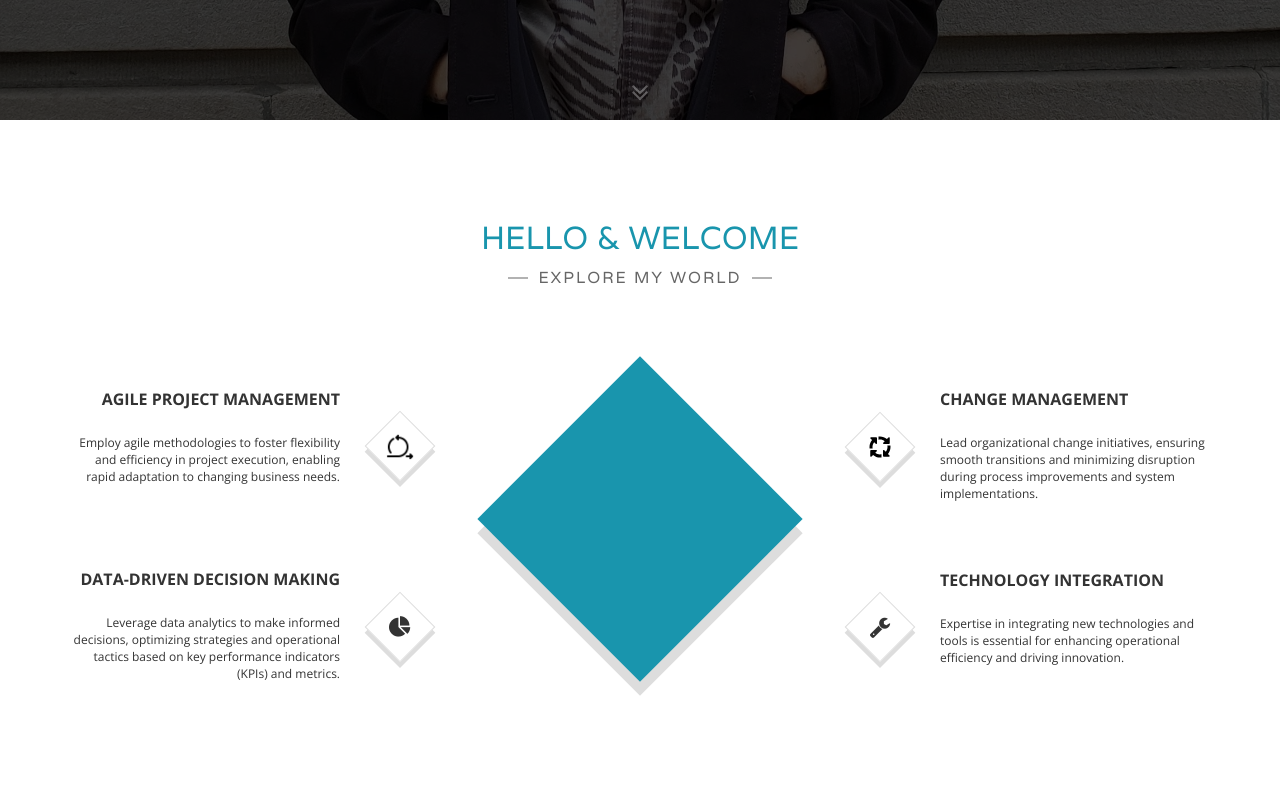
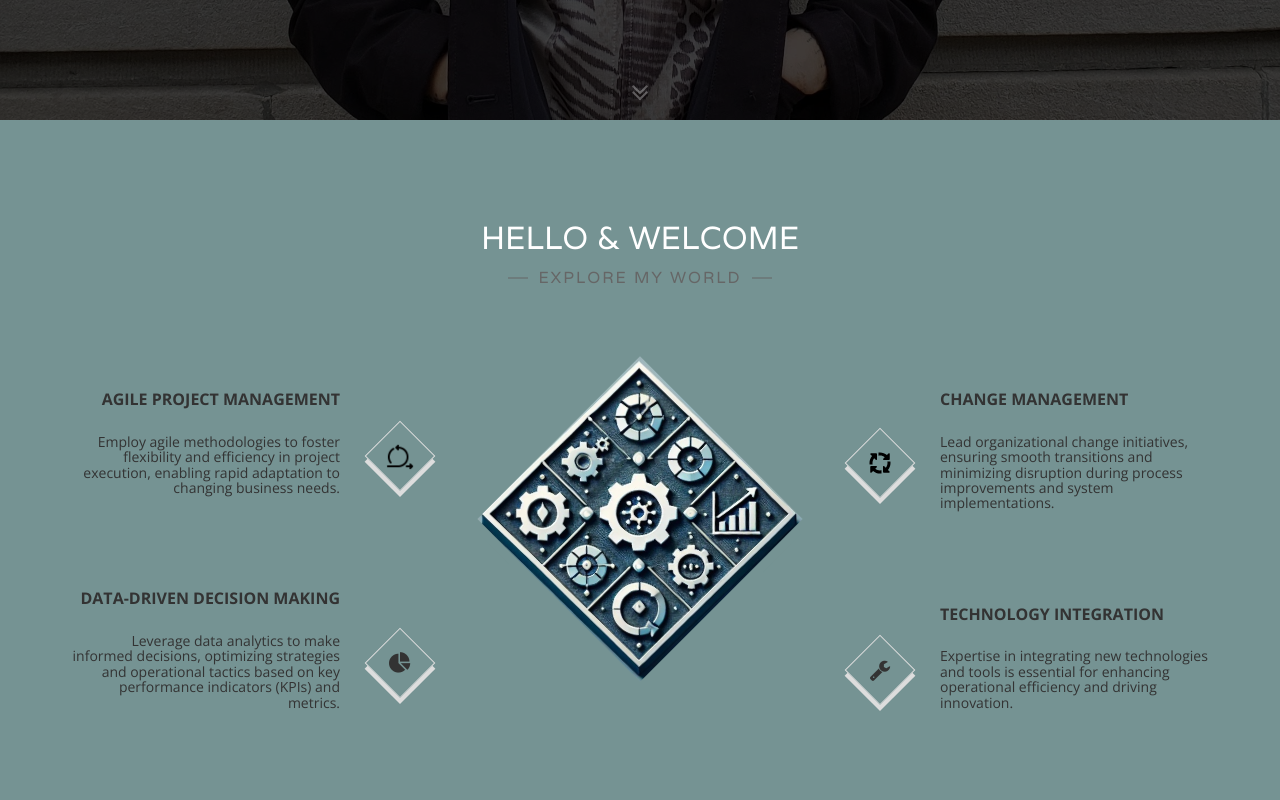
Before and after one commit to DarshanaRevankar/darshanarevankar.github.io, a plain HTML site: page index.html in a window 1280 px wide. Shown: the part 740-1540 px from the top of the page. Drawn offline with nearby package versions, Linux system fonts and the light colour scheme.

Commit message:
Minor changes

```diff
--- a/assets/css/style.css
+++ b/assets/css/style.css
@@ -124,21 +124,23 @@ html, body {
   right: auto;
   top: 50%;
   left: 50%;
-  margin: 0 auto;
   width: 230px;
   height: 230px;
   background-color: #1995AD;
   border: 0;
+  background: url(../img/image1.jpeg) center no-repeat;
+  background-size: cover; /* Ensures the image covers the entire container */
   transform: translate(-50%, -50%) rotate(45deg);
   -webkit-transform: translate(-50%, -50%) rotate(45deg);
   -moz-transform: translate(-50%, -50%) rotate(45deg);
   -o-transform: translate(-50%, -50%) rotate(45deg);
   -ms-transform: translate(-50%, -50%) rotate(45deg);
-  -webkit-box-shadow: 10px 10px 0px 0px #dddddd;
-  -o-box-shadow: 10px 10px 0px 0px #dddddd;
-  -moz-box-shadow: 10px 10px 0px 0px #dddddd;
-  box-shadow: 10px 10px 0px 0px #dddddd;
-}
+  -webkit-box-shadow: 10px 10px 0px 0px #759393;
+  -o-box-shadow: 10px 10px 0px 0px #759393;
+  -moz-box-shadow: 10px 10px 0px 0px #759393;
+  box-shadow: 10px 10px 0px 0px #759393;
+}
+
 
 .medium-rectangle {
   width: 100px;
--- a/index.html
+++ b/index.html
@@ -116,9 +116,9 @@
     <main id="main" class="site-main">
 
         <!-- Hello section -->
-        <section class="site-section section-hello" id="intro">
+        <section class="site-section section-hello" id="intro" style="background-color: #759393;">
             <div class="container">
-                <h2>HELLO &amp; WELCOME</h2>
+                <h2 style="color: white;">HELLO &amp; WELCOME</h2>
                 <p class="section-subtitle"><span>EXPLORE MY WORLD</span></p>
                 <div class="row">
                     <div class="col-sm-4">
@@ -127,21 +127,21 @@
                                 <img src="./assets/img/agile.png" style="width: 30px;height: 30px;" />
                             </div><!-- /.rectangle -->
                             <h3>Agile Project Management</h3>
-                            <p>Employ agile methodologies to foster flexibility and efficiency in project execution,
-                                enabling rapid adaptation to changing business needs.</p>
+                            <p><h5>Employ agile methodologies to foster flexibility and efficiency in project execution,
+                                enabling rapid adaptation to changing business needs.</h5></p>
                         </div><!-- /.main-service -->
                         <div class="main-service text-right">
                             <div class="rectangle">
                                 <i class="fa fa-pie-chart" aria-hidden="true"></i>
                             </div>
                             <h3>Data-driven Decision Making</h3>
-                            <p>Leverage data analytics to make informed decisions, optimizing strategies and operational
-                                tactics based on key performance indicators (KPIs) and metrics.</p>
+                            <p><h5>Leverage data analytics to make informed decisions, optimizing strategies and operational
+                                tactics based on key performance indicators (KPIs) and metrics.</h5></p>
                         </div><!-- /.main-service -->
                     </div>
                     <div class="col-sm-4">
                         <div class="big-rectangle">
-                            <!-- <img src="assets/img/john-logo.png" alt=""> -->
+                            <!-- <img src="assets/img/image1.jpeg" alt="" style="transform: rotate(-90deg);width: 200px;height: 200px;margin-bottom: 400px;"> -->
                         </div><!-- /.big-rectangle -->
                     </div>
                     <div class="col-sm-4">
@@ -150,16 +150,16 @@
                                 <img src="./assets/img/arrows-spin-solid.svg" />
                             </div>
                             <h3>Change Management</h3>
-                            <p>Lead organizational change initiatives, ensuring smooth transitions and minimizing
-                                disruption during process improvements and system implementations.</p>
+                            <p><h5>Lead organizational change initiatives, ensuring smooth transitions and minimizing
+                                disruption during process improvements and system implementations.</h5></p>
                         </div><!-- /.main-service -->
                         <div class="main-service text-left">
                             <div class="rectangle">
                                 <i class="fa fa-wrench" aria-hidden="true"></i>
                             </div><!-- /.rectangle -->
                             <h3>Technology Integration</h3>
-                            <p>Expertise in integrating new technologies and tools is essential for enhancing
-                                operational efficiency and driving innovation.</p>
+                            <p><h5>Expertise in integrating new technologies and tools is essential for enhancing
+                                operational efficiency and driving innovation.</h5></p>
                         </div><!-- /.main-service -->
                     </div>
                 </div>
```
Also changed, not shown: assets/img/image1.jpeg (added).
